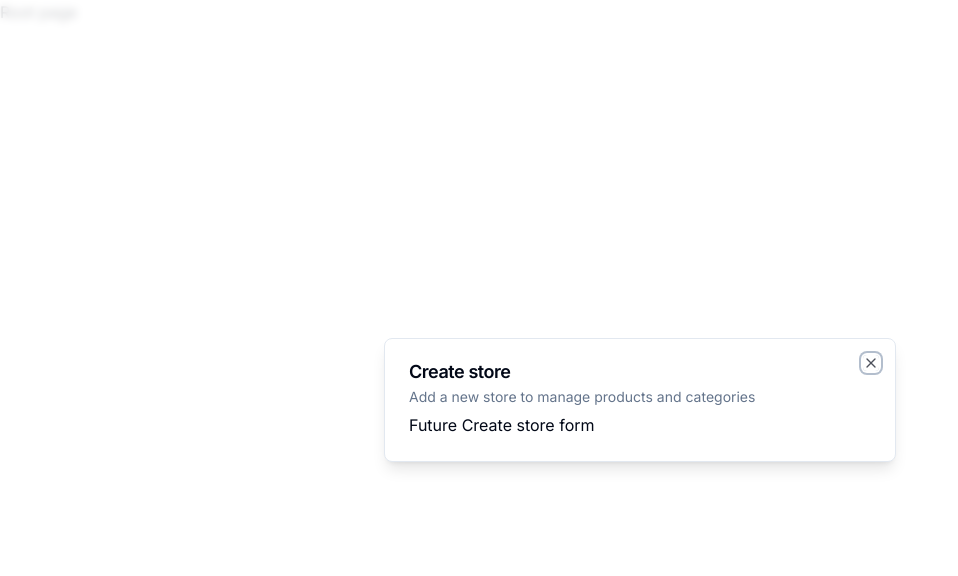
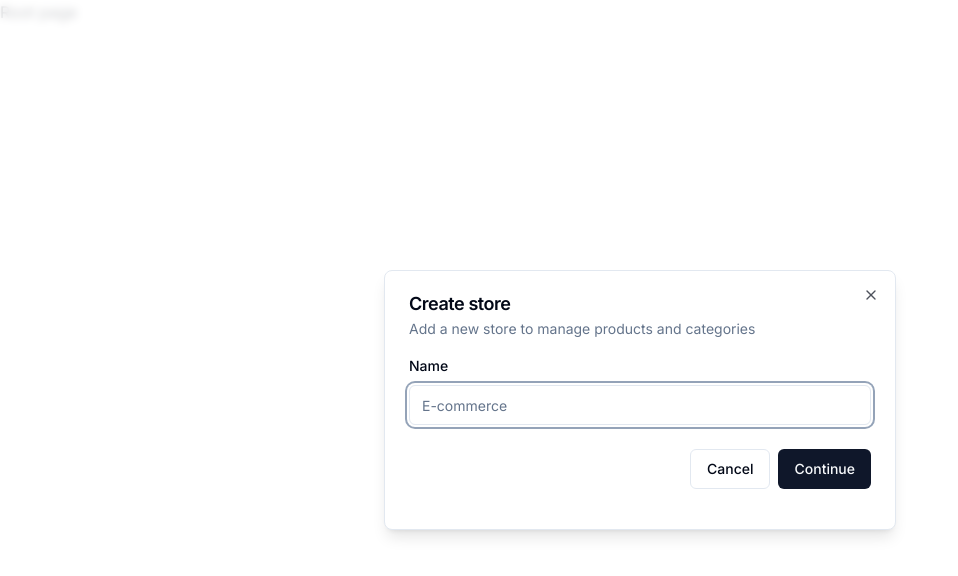
Before and after one commit to numdinkushi/NEXT_JS-E_commerce, a Next.js app in the folder admin/: page / in a window 1280 px wide. Shown: the top 576 px of the page, without its empty margins (0-958 px from the left). Built offline with nearby package versions, Linux system fonts and the light colour scheme.

Commit message:
added form components

```diff
--- a/admin/components/modals/store-modal.tsx
+++ b/admin/components/modals/store-modal.tsx
@@ -1,21 +1,61 @@
 "use client";
 
 import { useState } from "react";
+import * as z from "zod";
+import { useForm } from "react-hook-form";
+import { zodResolver } from "@hookform/resolvers/zod";
+
 import { Modal } from "@/components/ui/Modal";
 import { useStoreModal } from "@/hooks/use-store.modal";
+import { Form, FormControl, FormField, FormItem, FormLabel, FormMessage } from "@/components/ui/form";
+import { Input } from "@/components/ui/input";
+import { Button } from "@/components/ui/button";
+
+const formSchema = z.object({
+    name: z.string().min(1)
+});
 
 export const StoreModal = () => {
-
     const storeModal = useStoreModal();
 
+    const form = useForm<z.infer<typeof formSchema>>({
+        resolver: zodResolver(formSchema),
+        defaultValues: {
+            name: ""
+        }
+    });
+
+    const onSubmit = async (values: z.infer<typeof formSchema>) => {
+        console.log(values);
+        //TODO: create store
+    };
     return (
         <Modal title="Create store"
             description="Add a new store to manage products and categories"
             isOpen={storeModal.isOpen}
             onClose={storeModal.onClose}
-
         >
-            Future Create store form
+            <div>
+                <div className="space-y-4 py-2 pb-4">
+                    <Form {...form} >
+                        <form onSubmit={form.handleSubmit(onSubmit)}>
+                            <FormField control={form.control} name="name" render={({ field }) => (
+                                <FormItem>
+                                    <FormLabel> Name</FormLabel>
+                                    <FormControl>
+                                        <Input placeholder="E-commerce" {...field} />
+                                    </FormControl>
+                                    <FormMessage />
+                                </FormItem>
+                            )} />
+                            <div className="pt-6 space-x-2 flex items-center justify-end w-full">
+                                <Button variant="outline" onClick={storeModal.onClose}>Cancel </Button>
+                                <Button type="submit"> Continue </Button>
+                            </div>
+                        </form>
+                    </Form>
+                </div>
+            </div>
         </Modal>
     );
 };
--- /dev/null
+++ b/admin/components/ui/form.tsx
@@ -0,0 +1,176 @@
+import * as React from "react"
+import * as LabelPrimitive from "@radix-ui/react-label"
+import { Slot } from "@radix-ui/react-slot"
+import {
+  Controller,
+  ControllerProps,
+  FieldPath,
+  FieldValues,
+  FormProvider,
+  useFormContext,
+} from "react-hook-form"
+
+import { cn } from "@/lib/utils"
+import { Label } from "@/components/ui/label"
+
+const Form = FormProvider
+
+type FormFieldContextValue<
+  TFieldValues extends FieldValues = FieldValues,
+  TName extends FieldPath<TFieldValues> = FieldPath<TFieldValues>
+> = {
+  name: TName
+}
+
+const FormFieldContext = React.createContext<FormFieldContextValue>(
+  {} as FormFieldContextValue
+)
+
+const FormField = <
+  TFieldValues extends FieldValues = FieldValues,
+  TName extends FieldPath<TFieldValues> = FieldPath<TFieldValues>
+>({
+  ...props
+}: ControllerProps<TFieldValues, TName>) => {
+  return (
+    <FormFieldContext.Provider value={{ name: props.name }}>
+      <Controller {...props} />
+    </FormFieldContext.Provider>
+  )
+}
+
+const useFormField = () => {
+  const fieldContext = React.useContext(FormFieldContext)
+  const itemContext = React.useContext(FormItemContext)
+  const { getFieldState, formState } = useFormContext()
+
+  const fieldState = getFieldState(fieldContext.name, formState)
+
+  if (!fieldContext) {
+    throw new Error("useFormField should be used within <FormField>")
+  }
+
+  const { id } = itemContext
+
+  return {
+    id,
+    name: fieldContext.name,
+    formItemId: `${id}-form-item`,
+    formDescriptionId: `${id}-form-item-description`,
+    formMessageId: `${id}-form-item-message`,
+    ...fieldState,
+  }
+}
+
+type FormItemContextValue = {
+  id: string
+}
+
+const FormItemContext = React.createContext<FormItemContextValue>(
+  {} as FormItemContextValue
+)
+
+const FormItem = React.forwardRef<
+  HTMLDivElement,
+  React.HTMLAttributes<HTMLDivElement>
+>(({ className, ...props }, ref) => {
+  const id = React.useId()
+
+  return (
+    <FormItemContext.Provider value={{ id }}>
+      <div ref={ref} className={cn("space-y-2", className)} {...props} />
+    </FormItemContext.Provider>
+  )
+})
+FormItem.displayName = "FormItem"
+
+const FormLabel = React.forwardRef<
+  React.ElementRef<typeof LabelPrimitive.Root>,
+  React.ComponentPropsWithoutRef<typeof LabelPrimitive.Root>
+>(({ className, ...props }, ref) => {
+  const { error, formItemId } = useFormField()
+
+  return (
+    <Label
+      ref={ref}
+      className={cn(error && "text-destructive", className)}
+      htmlFor={formItemId}
+      {...props}
+    />
+  )
+})
+FormLabel.displayName = "FormLabel"
+
+const FormControl = React.forwardRef<
+  React.ElementRef<typeof Slot>,
+  React.ComponentPropsWithoutRef<typeof Slot>
+>(({ ...props }, ref) => {
+  const { error, formItemId, formDescriptionId, formMessageId } = useFormField()
+
+  return (
+    <Slot
+      ref={ref}
+      id={formItemId}
+      aria-describedby={
+        !error
+          ? `${formDescriptionId}`
+          : `${formDescriptionId} ${formMessageId}`
+      }
+      aria-invalid={!!error}
+      {...props}
+    />
+  )
+})
+FormControl.displayName = "FormControl"
+
+const FormDescription = React.forwardRef<
+  HTMLParagraphElement,
+  React.HTMLAttributes<HTMLParagraphElement>
+>(({ className, ...props }, ref) => {
+  const { formDescriptionId } = useFormField()
+
+  return (
+    <p
+      ref={ref}
+      id={formDescriptionId}
+      className={cn("text-sm text-muted-foreground", className)}
+      {...props}
+    />
+  )
+})
+FormDescription.displayName = "FormDescription"
+
+const FormMessage = React.forwardRef<
+  HTMLParagraphElement,
+  React.HTMLAttributes<HTMLParagraphElement>
+>(({ className, children, ...props }, ref) => {
+  const { error, formMessageId } = useFormField()
+  const body = error ? String(error?.message) : children
+
+  if (!body) {
+    return null
+  }
+
+  return (
+    <p
+      ref={ref}
+      id={formMessageId}
+      className={cn("text-sm font-medium text-destructive", className)}
+      {...props}
+    >
+      {body}
+    </p>
+  )
+})
+FormMessage.displayName = "FormMessage"
+
+export {
+  useFormField,
+  Form,
+  FormItem,
+  FormLabel,
+  FormControl,
+  FormDescription,
+  FormMessage,
+  FormField,
+}
--- /dev/null
+++ b/admin/components/ui/input.tsx
@@ -0,0 +1,25 @@
+import * as React from "react"
+
+import { cn } from "@/lib/utils"
+
+export interface InputProps
+  extends React.InputHTMLAttributes<HTMLInputElement> {}
+
+const Input = React.forwardRef<HTMLInputElement, InputProps>(
+  ({ className, type, ...props }, ref) => {
+    return (
+      <input
+        type={type}
+        className={cn(
+          "flex h-10 w-full rounded-md border border-input bg-background px-3 py-2 text-sm ring-offset-background file:border-0 file:bg-transparent file:text-sm file:font-medium placeholder:text-muted-foreground focus-visible:outline-none focus-visible:ring-2 focus-visible:ring-ring focus-visible:ring-offset-2 disabled:cursor-not-allowed disabled:opacity-50",
+          className
+        )}
+        ref={ref}
+        {...props}
+      />
+    )
+  }
+)
+Input.displayName = "Input"
+
+export { Input }
--- /dev/null
+++ b/admin/components/ui/label.tsx
@@ -0,0 +1,26 @@
+"use client"
+
+import * as React from "react"
+import * as LabelPrimitive from "@radix-ui/react-label"
+import { cva, type VariantProps } from "class-variance-authority"
+
+import { cn } from "@/lib/utils"
+
+const labelVariants = cva(
+  "text-sm font-medium leading-none peer-disabled:cursor-not-allowed peer-disabled:opacity-70"
+)
+
+const Label = React.forwardRef<
+  React.ElementRef<typeof LabelPrimitive.Root>,
+  React.ComponentPropsWithoutRef<typeof LabelPrimitive.Root> &
+    VariantProps<typeof labelVariants>
+>(({ className, ...props }, ref) => (
+  <LabelPrimitive.Root
+    ref={ref}
+    className={cn(labelVariants(), className)}
+    {...props}
+  />
+))
+Label.displayName = LabelPrimitive.Root.displayName
+
+export { Label }
--- a/admin/package.json
+++ b/admin/package.json
@@ -10,7 +10,9 @@
   },
   "dependencies": {
     "@clerk/nextjs": "^4.21.15",
+    "@hookform/resolvers": "^3.1.1",
     "@radix-ui/react-dialog": "^1.0.4",
+    "@radix-ui/react-label": "^2.0.2",
     "@radix-ui/react-slot": "^1.0.2",
     "@types/node": "20.4.2",
     "@types/react": "18.2.15",
@@ -25,10 +27,12 @@
     "postcss": "8.4.26",
     "react": "18.2.0",
     "react-dom": "18.2.0",
+    "react-hook-form": "^7.45.1",
     "tailwind-merge": "^1.14.0",
     "tailwindcss": "3.3.3",
     "tailwindcss-animate": "^1.0.6",
     "typescript": "5.1.6",
+    "zod": "^3.21.4",
     "zustand": "^4.3.9"
   }
 }
```
Also changed, not shown: 1 other file (tests, documents, lock files or other folders).
